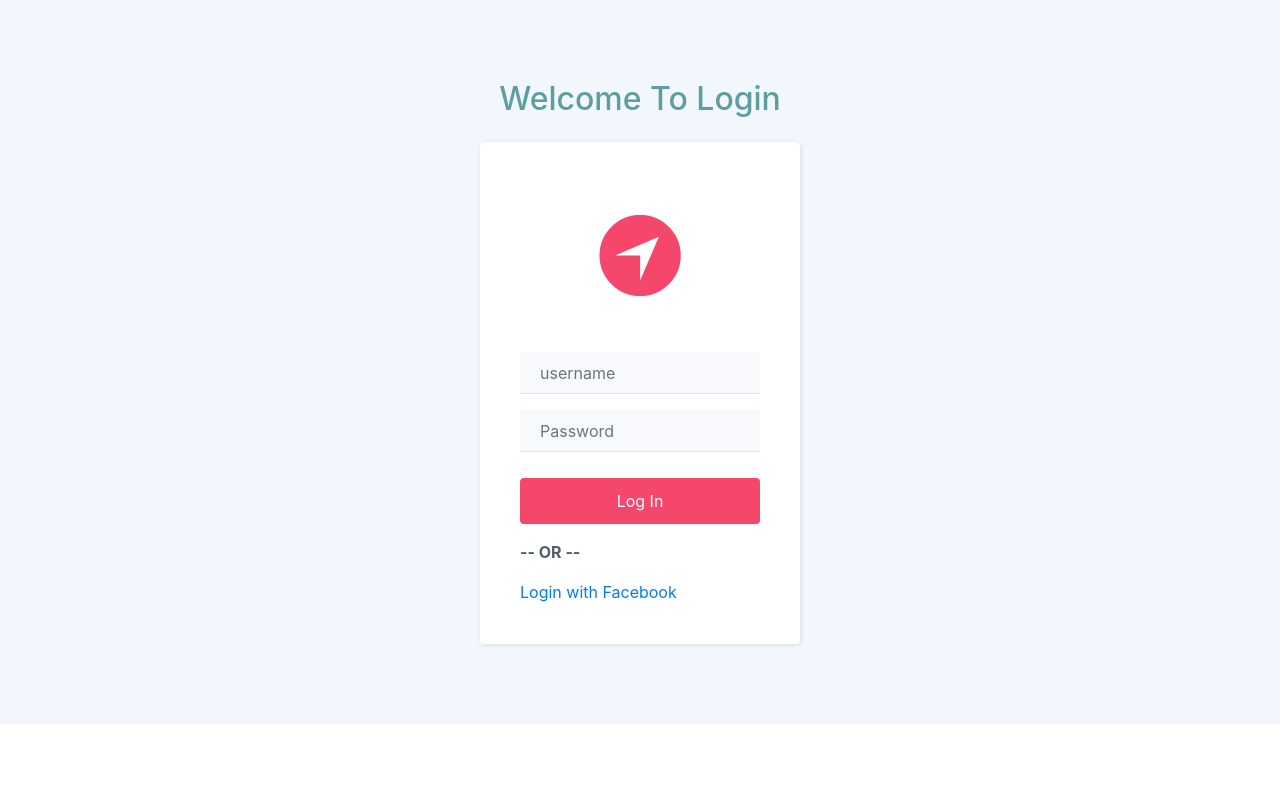
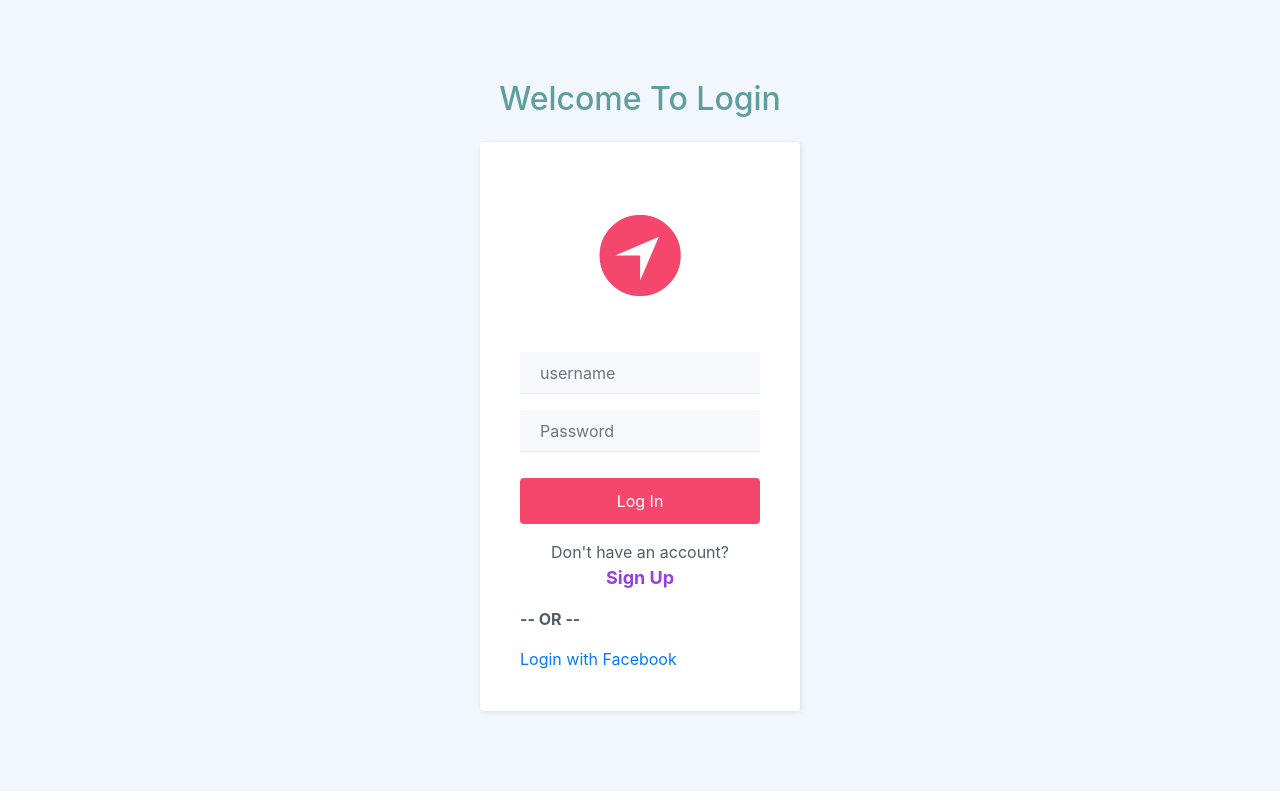
Before and after one commit to Pawan243/Django-Hospital-Management, a Django app: page /login/ in a window 1280 px wide. Run offline with Django 3.2, Linux system fonts and the light colour scheme; some libraries are stand-ins or nearby versions.

Commit message:
Added sign up url on login page

```diff
--- a/HMS/Hospital/templates/login.html
+++ b/HMS/Hospital/templates/login.html
@@ -33,7 +33,8 @@
             <div class="form-group"><input class="form-control" type="password" name="password" placeholder="Password">
             </div>
             <div class="form-group"><button class="btn btn-primary btn-block" type="submit">Log In</button></div>
-
+            <p class="text-center">Don't have an account?
+                <a href="/register" class="forgot" style="color: blueviolet; font-size:large "><b>Sign Up</b></a> </p>
             <p><strong>-- OR --</strong></p>
             <a href="{% url 'social:begin' 'facebook' %}">Login with Facebook</a>
 
```
